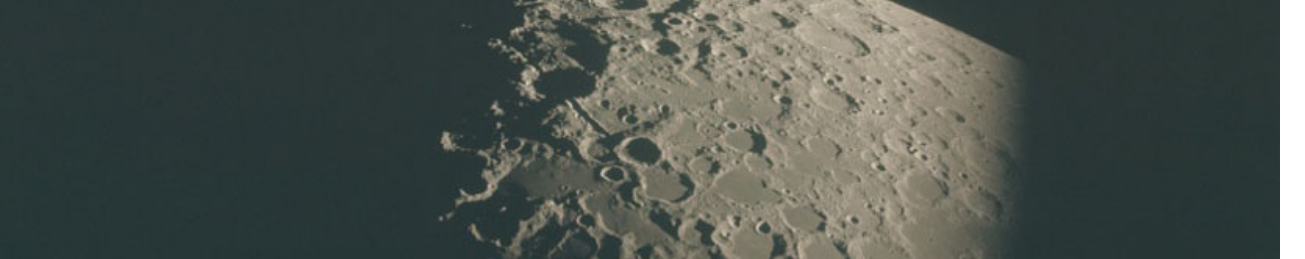
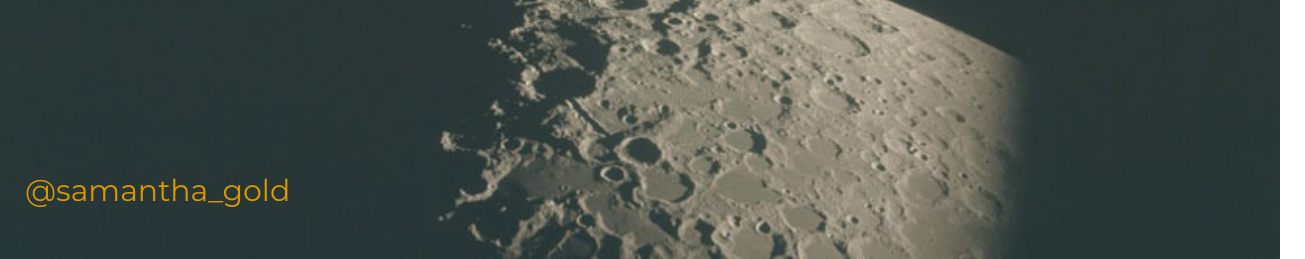
Before and after one commit to goldsamantha/constellation-clothes, a plain HTML site: page index.html in a window 1280 px wide. Shown: the part 541-800 px from the top of the page, 1305 px wide, since content can reach past the window. Drawn offline with Linux system fonts and the light colour scheme.

Commit message:
add ma name

```diff
--- a/index.html
+++ b/index.html
@@ -9,8 +9,13 @@
   </head>
   <body>
 
+    <!-- <div class="">
+    <img src="img/moon_landing.jpg" alt="" />
+    </div> -->
+
 
     <div class="page">
+    <p>@samantha_gold</p>
       <div class="panel">
         <svg version="1.1" id="left-stars" xmlns="http://www.w3.org/2000/svg" xmlns:xlink="http://www.w3.org/1999/xlink" x="0px" y="0px"
         	 viewBox="0 0 226.6 205.9" enable-background="new 0 0 226.6 205.9" xml:space="preserve">
--- a/main.css
+++ b/main.css
@@ -7,7 +7,7 @@ img{
   max-height: 100vh;
 }
 
-h1, h2{
+h1, h2, p{
   margin: 0 auto;
   width: 100%;
   float: left;
@@ -19,6 +19,15 @@ h1, h2{
 
 h2{
   font-size: 50px;
+}
+
+p{
+  text-align: left;
+  padding-bottom: 50px;
+  padding-left: 50px;
+  position: absolute;
+  bottom:0;
+  font-size: 30px;
 }
 
 .page{
```
Also changed, not shown: img/moon_landing.jpg (added).
